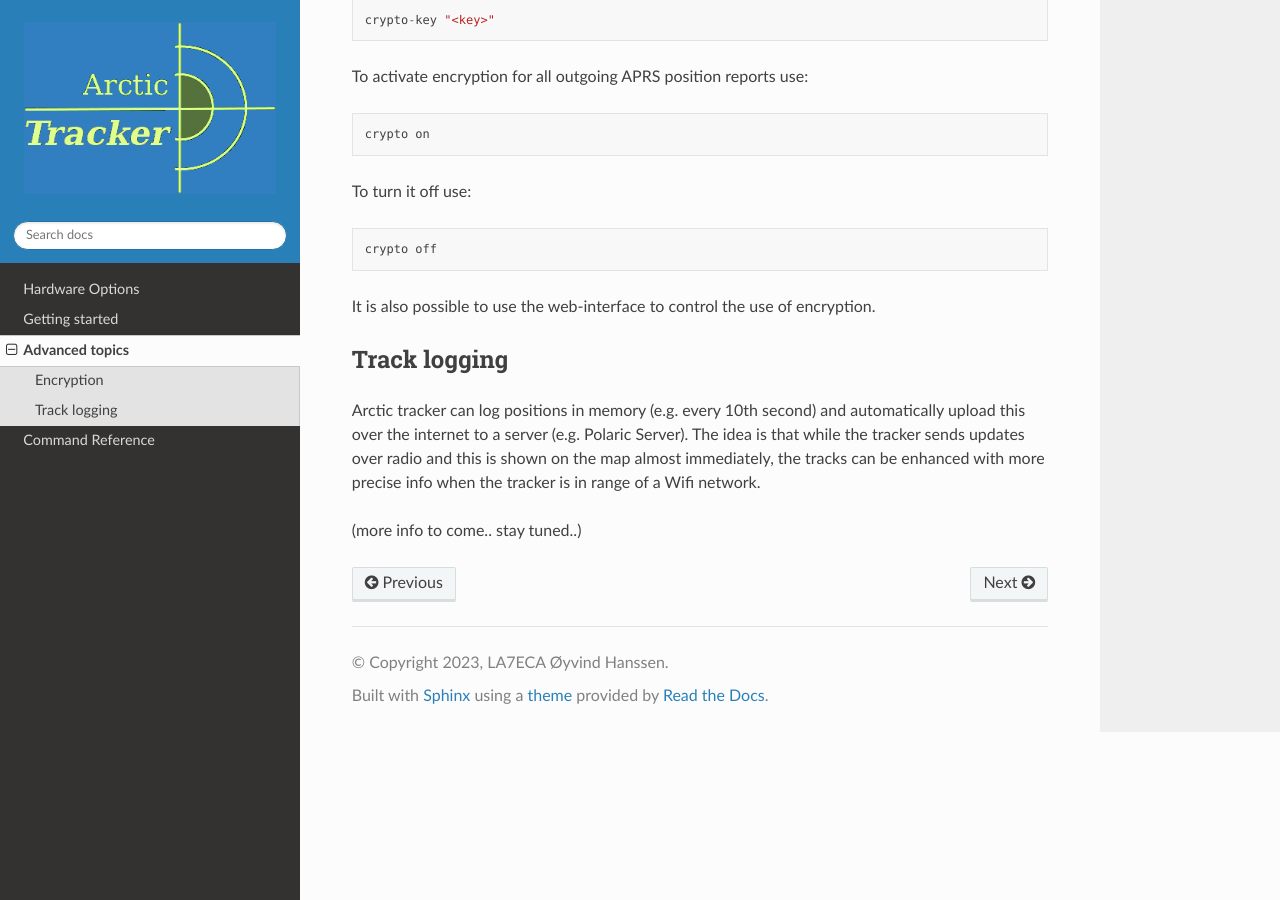
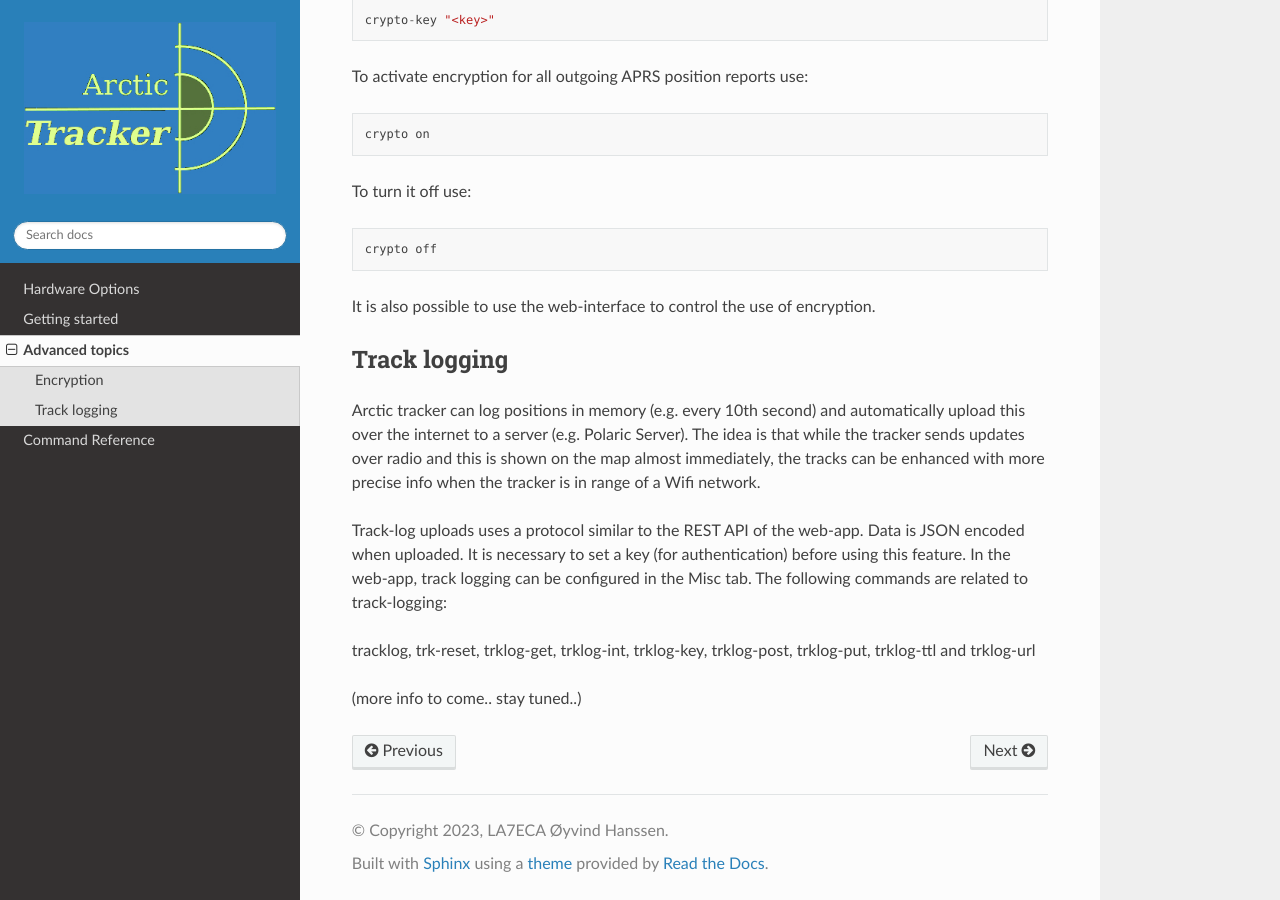
Before and after one commit to Hamlabs/ArcticTracker-docs, a Sphinx documentation site: the page built from docs/advanced.rst, in a window 1280 px wide and 900 px high, scrolled down 860 px. Built offline with Sphinx 7.4.7 and the Read the Docs theme 3.1.0, drawn with Linux system fonts in a browser that asks for light colours; pages that are not in the unit, such as notebooks, are missing from menus.

Commit message:
Update advanced.rst

```diff
--- a/docs/advanced.rst
+++ b/docs/advanced.rst
@@ -36,4 +36,9 @@ Track logging
 
 Arctic tracker can log positions in memory (e.g. every 10th second) and automatically upload this over the internet to a server (e.g. Polaric Server). The idea is that while the tracker sends updates over radio and this is shown on the map almost immediately, the tracks can be enhanced with more precise info when the tracker is in range of a Wifi network.
 
+Track-log uploads uses a protocol similar to the REST API of the web-app. Data is JSON encoded when uploaded. It is necessary to set a key (for authentication) before using this feature.
+In the web-app, track logging can be configured in the Misc tab. The following commands are related to track-logging:
+
+tracklog, trk-reset, trklog-get, trklog-int, trklog-key, trklog-post, trklog-put, trklog-ttl and trklog-url
+
 (more info to come.. stay tuned..)
```
